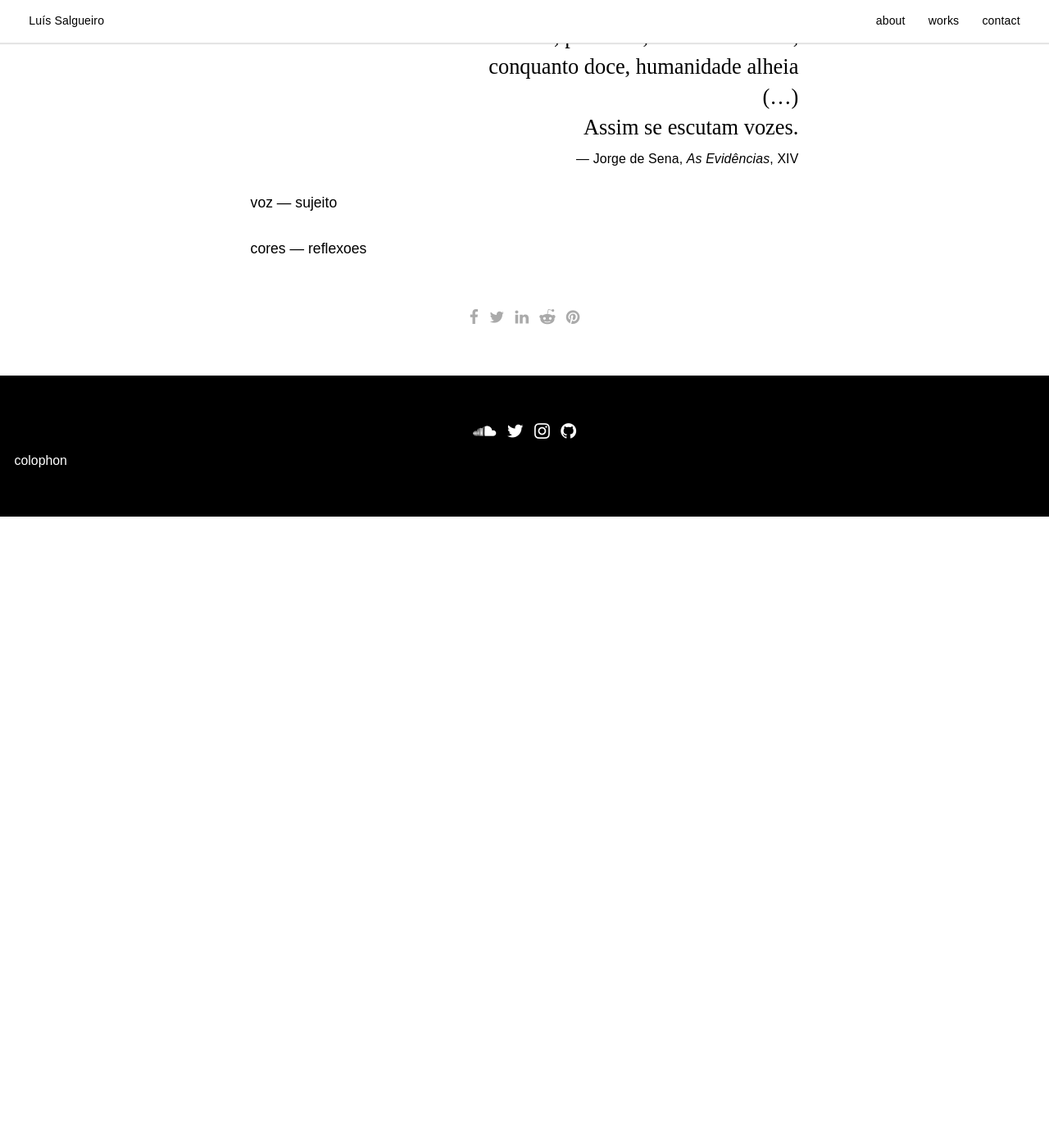
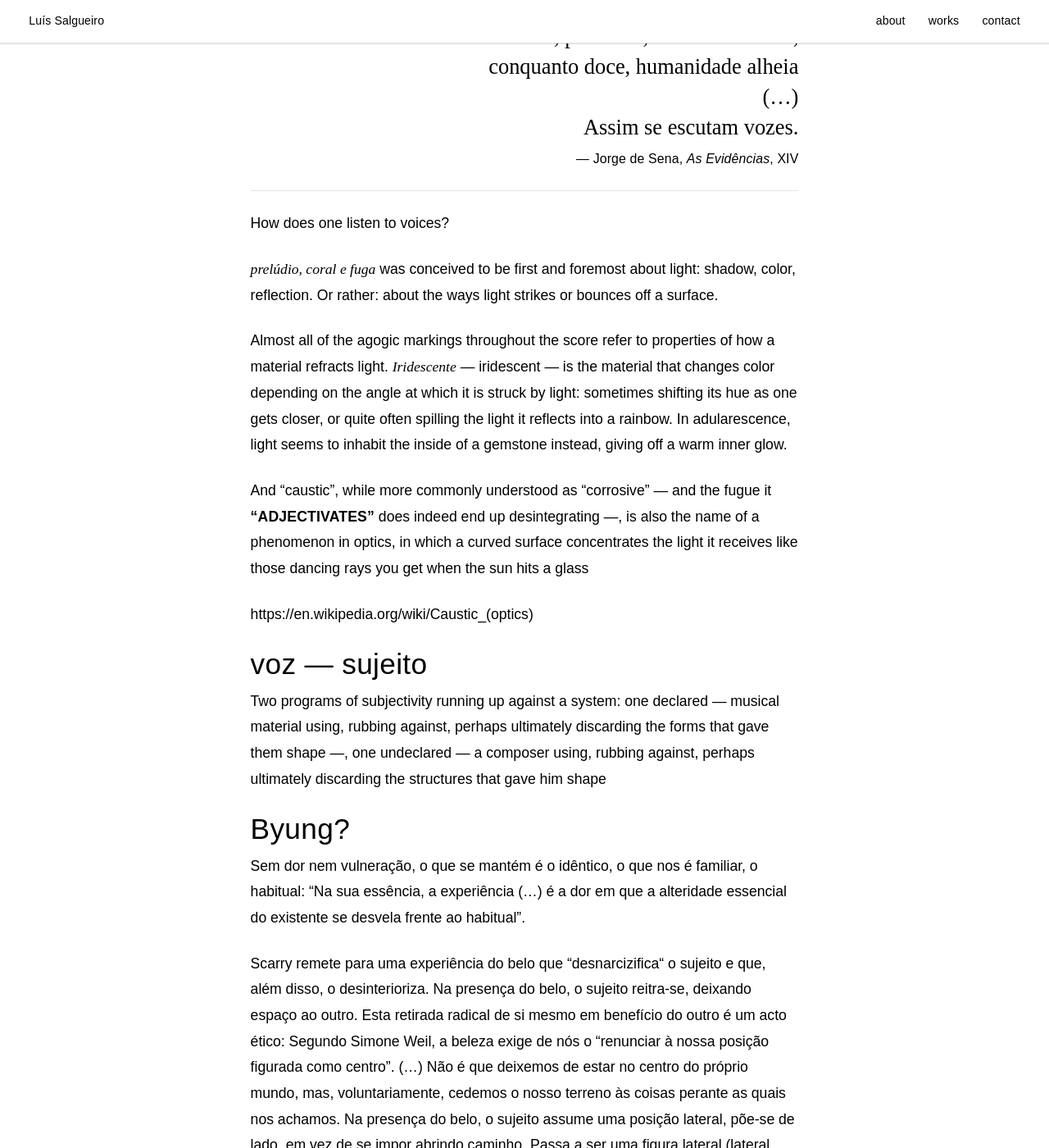
Before and after one commit to lsalgueiro/lsalgueiro.github.io, a Jekyll site: the page built from _works/preludio-coral-e-fuga.md, in a window 1280 px wide and 1400 px high, scrolled down 973 px. Shown: the whole window at 82% size. Built offline with Jekyll 4.4.1, drawn with Linux system fonts in a browser that asks for light colours; some web fonts are replaced; before the commit the page ends 1603 px from its top, so only the background shows below that; some of the changed text lies outside the part shown.

```diff
--- a/_works/preludio-coral-e-fuga.md
+++ b/_works/preludio-coral-e-fuga.md
@@ -20,6 +20,28 @@
 Assim se escutam vozes.<br/>
 <cite>Jorge de Sena, <i>As Evidências</i>, XIV</cite></epigraph>
 
-voz — sujeito
+---
 
-cores — reflexoes
+How does one listen to voices?
+
+_prelúdio, coral e fuga_ was conceived to be first and foremost about light: shadow, color, reflection. Or rather: about the ways light strikes or bounces off a surface.
+
+Almost all of the agogic markings throughout the score refer to properties of how a material refracts light. _Iridescente_ — iridescent — is the material that changes color depending on the angle at which it is struck by light: sometimes shifting its hue as one gets closer, or quite often spilling the light it reflects into a rainbow. In adularescence, light seems to inhabit the inside of a gemstone instead, giving off a warm inner glow.
+
+And "caustic", while more commonly understood as "corrosive" — and the fugue it **"ADJECTIVATES"** does indeed end up desintegrating —, is also the name of a phenomenon in optics, in which a curved surface concentrates the light it receives like those dancing rays you get when the sun hits a glass
+
+https://en.wikipedia.org/wiki/Caustic_(optics)
+
+## voz — sujeito
+
+Two programs of subjectivity running up against a system: one declared — musical material using, rubbing against, perhaps ultimately discarding the forms that gave them shape —, one undeclared — a composer using, rubbing against, perhaps ultimately discarding the structures that gave him shape
+
+## Byung?
+
+Sem dor nem vulneração, o que se mantém é o idêntico, o que nos é familiar, o habitual: “Na sua essência, a experiência (…) é a dor em que a alteridade essencial do existente se desvela frente ao habitual”.
+
+Scarry remete para uma experiência do belo que “desnarcizifica“ o sujeito e que, além disso, o desinterioriza. Na presença do belo, o sujeito reitra-se, deixando espaço ao outro. Esta retirada radical de si mesmo em benefício do outro é um acto ético:
+Segundo Simone Weil, a beleza exige de nós o “renunciar à nossa posição figurada como centro”. (…) Não é que deixemos de estar no centro do próprio mundo, mas, voluntariamente, cedemos o nosso terreno às coisas perante as quais nos achamos.
+Na presença do belo, o sujeito assume uma posição lateral, põe-se de lado, em vez de se impor abrindo caminho. Passa a ser uma figura lateral (lateral figure). Retira-se em benefício do outro.
+
+### Assim se escutam vozes.
```
Also changed, not shown: colophon.md (+2 -0 lines), 4 other files.
